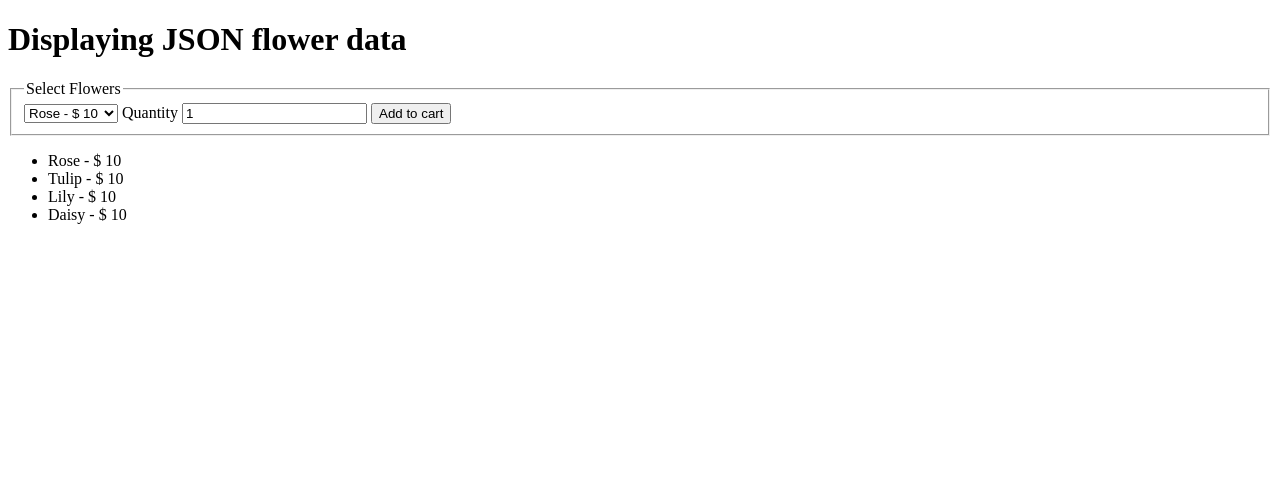
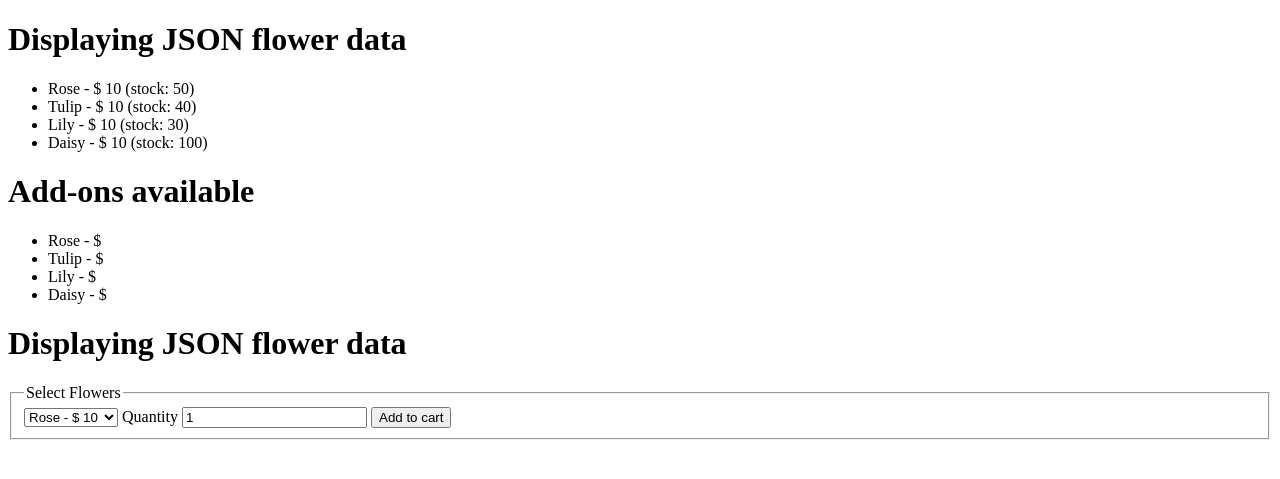
Before and after one commit to st25161-rgb/Flask-Website, a Flask app: page / in a window 1280 px wide. Shown: the top 479 px of the page. Run offline with Flask 3, Linux system fonts and the light colour scheme.

Commit message:
Json file change

```diff
--- a/app.py
+++ b/app.py
@@ -18,16 +18,20 @@ def load_data():
 
 @app.route('/')
 def index():
+    flowers = load_data()
     addons = load_data()
-    flowers = load_data()
-    return render_template("index.html", addon=addons, flower=flowers)
+    return render_template("index.html",
+                           flower=flowers,
+                           addon=addons)
 
 
 @app.route('/index1')
 def index1():
     flowers = load_data()
     addons = load_data()
-    return render_template("index1.html", addon=addons, flower=flowers)
+    return render_template("index.html",
+                           flower=flowers,
+                           addon=addons)
 
 # Info on form data
 @app.route('/add_to_cart', methods=["POST"])
@@ -55,6 +59,8 @@ def add_to_cart():
     flash(f"{quantity} {flowers}(s) added to cart") #message sent to end user upon action
     return redirect(url_for('index')) #refreshes homepage
 
+with open("data/addons.json", "r") as f:
+    data = json.load(f)
 
 if __name__ == '__main__':
     app.run(debug=True)
--- a/data/addons.json
+++ b/data/addons.json
@@ -1,6 +1,6 @@
 {
-    "Ribbon": {"price":2},
-    "Specialty wrappping paper": {"price":5},
-    "Personalised note": {"price":3},
-    "Delivery   ": {"price":10}
+    "Ribbon": {"cost":2},
+    "Specialty wrappping paper": {"cost":5},
+    "Personalised note": {"cost":3},
+    "Delivery   ": {"cost":10}
 }
--- a/templates/index.html
+++ b/templates/index.html
@@ -6,6 +6,20 @@
     <title>Flask Website</title>
 </head>
 <body>
+            <h1> Displaying JSON flower data</h1>
+        <ul>
+            {% for flower, details in flower.items() %}
+              <li> {{ flower }} - $ {{details['price']}} (stock: {{details['stock'] }}) </li>
+            {% endfor %}
+        </ul>
+
+        <h1> Add-ons available</h1>
+        <ul>
+            {% for addon, details in addon.items() %}
+            <li> {{ addon }} - $ {{ details['cost'] }} </li>
+            {% endfor %}
+        </ul>
+
         <h1> Displaying JSON flower data</h1>
         <form action="{{ url_for('add_to_cart')}}" method="post">
             <fieldset>
@@ -22,12 +36,6 @@
 
         </form>
 
-        <ul>
-            {% for addon, details in addon.items() %}
-            <li> {{ addon }} - $ {{ details['price'] }} </li>
-            {% endfor %}
-        </ul>
-
         {% with messages = get_flashed_messages() %}
             {% if messages %}
                 <ul class="flashes">
--- a/templates/index1.html
+++ b/templates/index1.html
@@ -16,9 +16,9 @@
         <h1> Add-ons available</h1>
         <ul>
             {% for addon, details in addon.items() %}
-            <li> {{ addon }} - $ {{ details['price'] }} </li>
+            <li> {{ addon }} - $ {{ details['cost'] }} </li>
             {% endfor %}
-        </ul>
+        cost
 
 
 </body>
```
